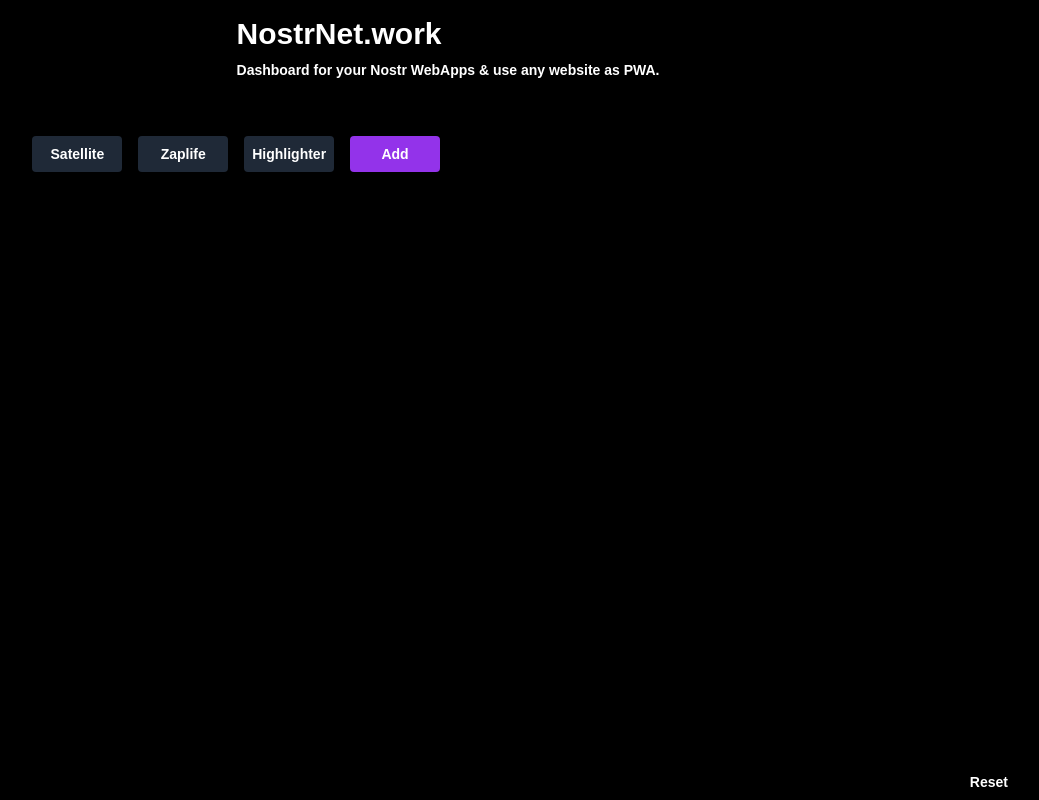
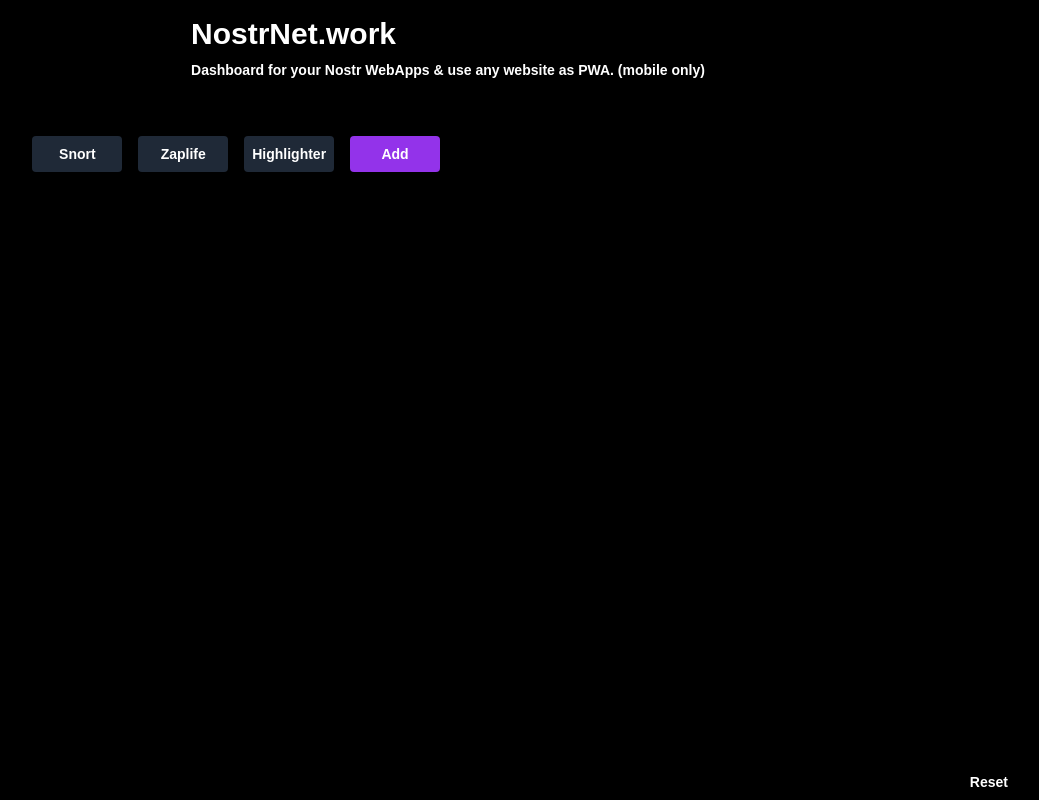
Before and after one commit to realiefan/nostrnet.work, a React (Create React App) app: page / in a window 1280 px wide. Shown: the whole page, without its empty margins (192-1231 px from the left). Built offline with nearby package versions, Linux system fonts and the light colour scheme.

Commit message:
Update App.js

```diff
--- a/src/App.js
+++ b/src/App.js
@@ -96,7 +96,7 @@
         <div style={{ position: 'relative', marginBottom: '2rem' }}>
           <div>
             <h1 className="text-3xl font-bold mt-4 px-5 mb-2">NostrNet.work</h1>
-            <h2 className="text-sm font-bold mb-4 px-5">Dashboard for your Nostr WebApps & use any website as PWA.</h2>
+            <h2 className="text-sm font-bold mb-4 px-5">Dashboard for your Nostr WebApps & use any website as PWA. (mobile only)</h2>
           </div>
           <div style={{ position: 'fixed', right: '5%', bottom: '0' }}>
             <button className="px-4 py-2 text-sm rounded font-bold text-white" onClick={handleDeleteAllClick}>
@@ -220,8 +220,8 @@
   return [
     {
       id: 'nostrchat-embed',
-      url: 'https://satellite.earth/',
-      title: 'Satellite',
+      url: 'https://snort.social/notes',
+      title: 'Snort',
       active: false,
     },
     {
```
